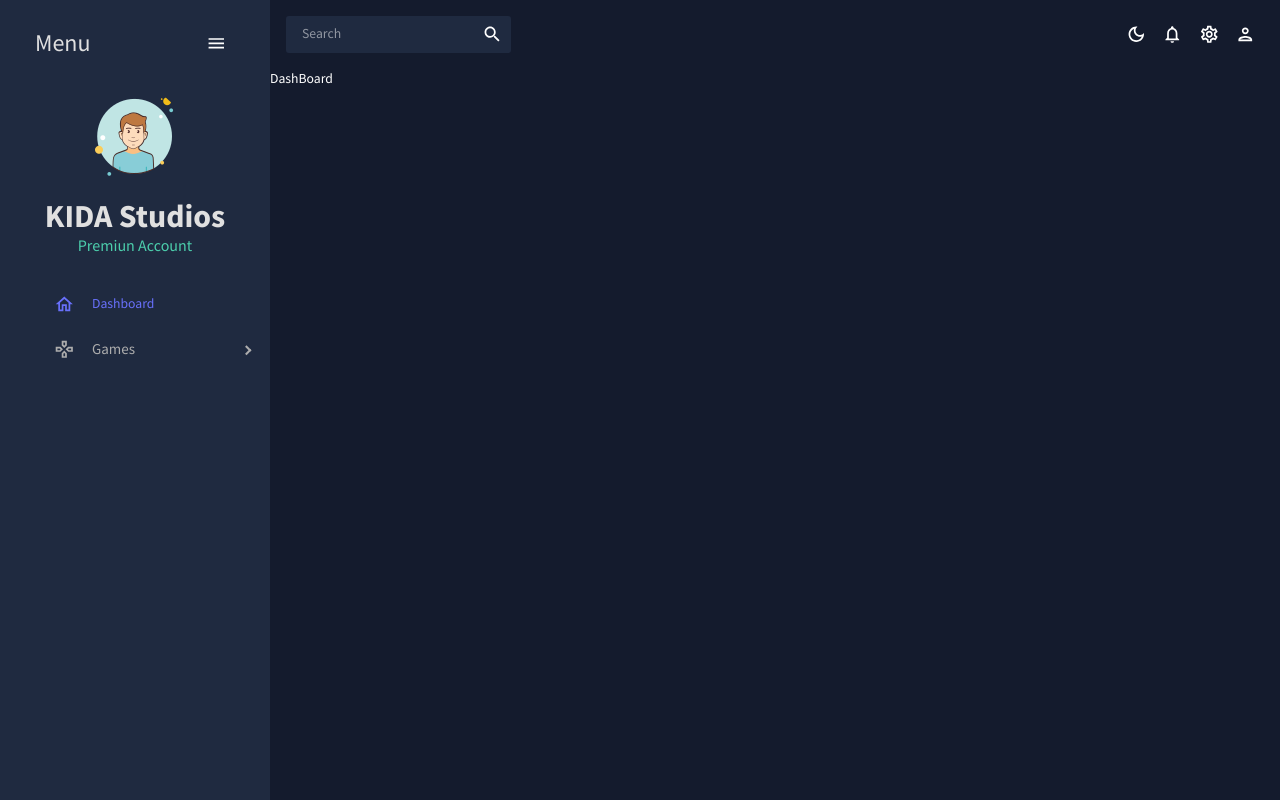
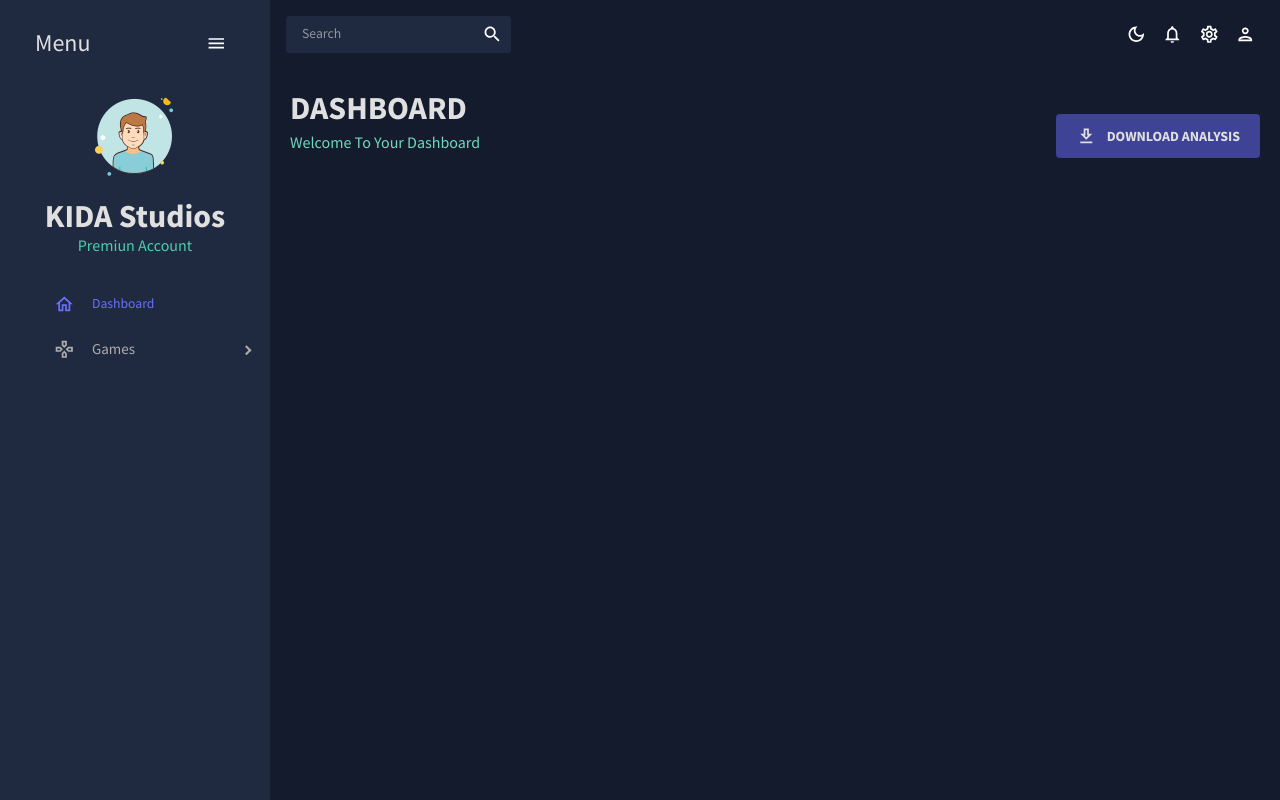
Before and after one commit to Chronicle18/Analysis-Admin, a React (Create React App) app: page / in a window 1280 px wide. Built offline with nearby package versions, Linux system fonts and the light colour scheme.

Commit message:
Dashboard update

```diff
--- a/src/screens/dashboard/index.jsx
+++ b/src/screens/dashboard/index.jsx
@@ -1,5 +1,37 @@
+import { tokens } from "../../theme";
+import { Box, Button, useTheme } from "@mui/material";
+import Header from "../../components/Header";
+import DownloadOutlinedIcon from '@mui/icons-material/DownloadOutlined';
+
+
 const Dashboard = () => {
-    return <div>DashBoard</div>
+
+    const theme = useTheme();
+    const colors = tokens(theme.palette.mode);
+
+    return(
+        <Box m="20px">
+            {/* HEADER */}
+        <Box display="flex" justifyContent="space-between" alignItems="center">
+          <Header title="DASHBOARD" subtitle="Welcome To Your Dashboard" />
+
+          <Box>
+            <Button
+              sx={{
+                backgroundColor: colors.blueAccent[700],
+                color: colors.grey[100],
+                fontSize: "14px",
+                fontWeight: "bold",
+                padding: "10px 20px",
+              }}
+            >
+              <DownloadOutlinedIcon sx={{ mr: "10px" }} />
+              Download Analysis
+            </Button>
+          </Box>
+        </Box>
+        </Box>
+    );
 };
 
 export default Dashboard;
```
